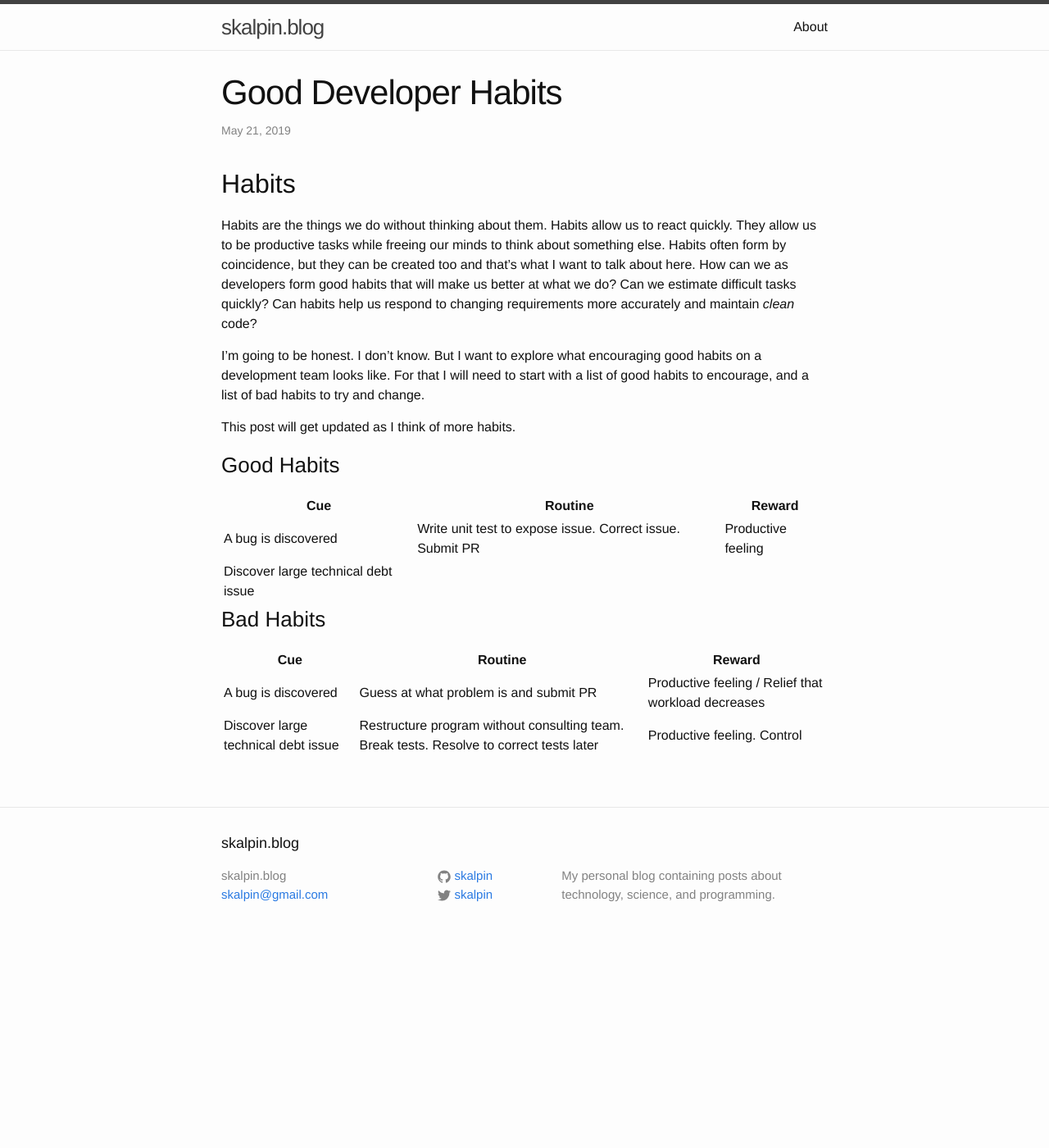
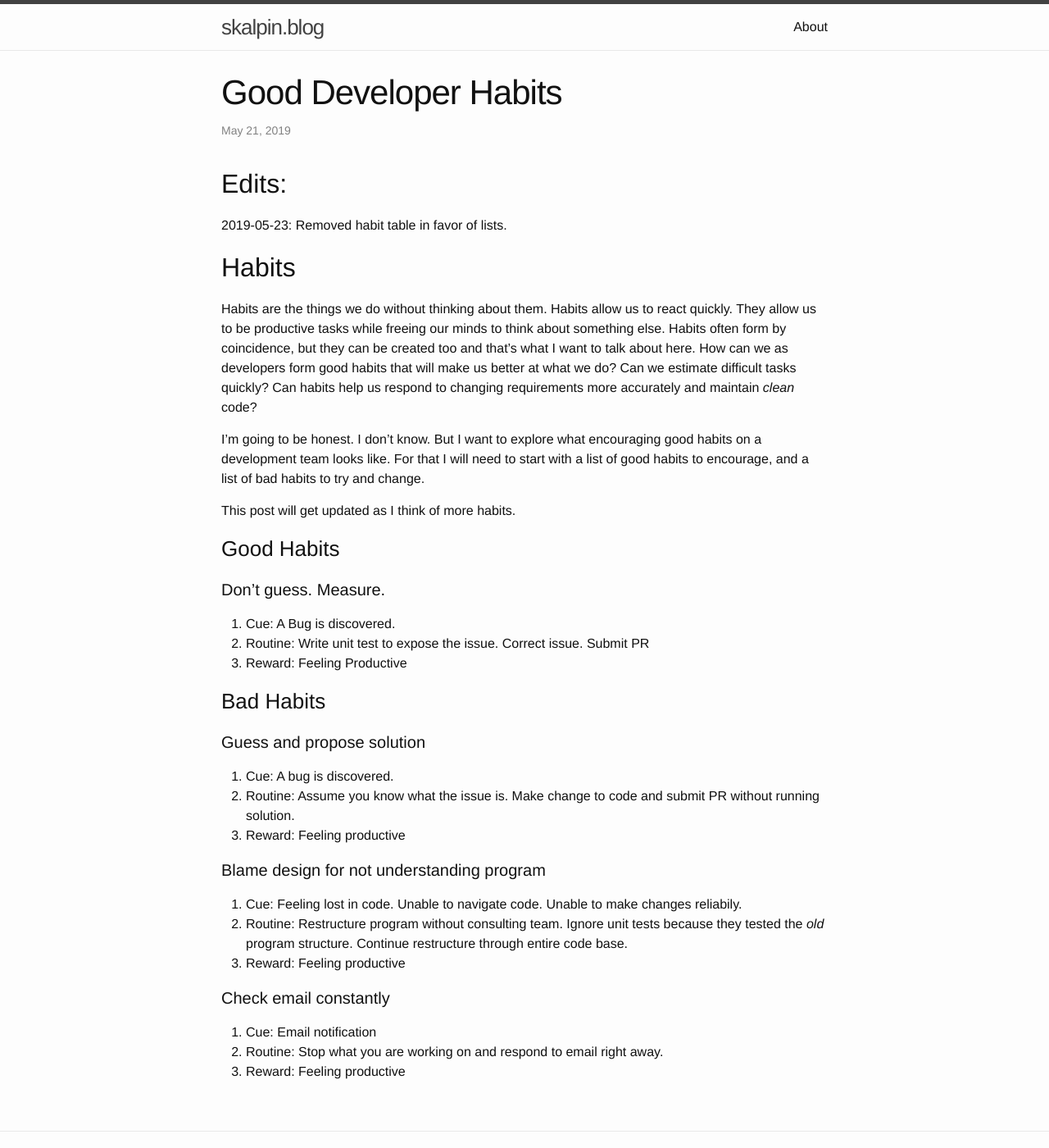
Before and after one commit to skalpin/skalpin.github.io, a Jekyll site: the page built from _posts/2019-5-21-Good-Developer-Habits.md, in a window 1280 px wide and 1400 px high. Shown: the whole window at 82% size. Built offline with Jekyll 4.4.1, drawn with Linux system fonts in a browser that asks for light colours; comment, search, counter and statistics services are not loaded.

Commit message:
updating habits post

```diff
--- a/_posts/2019-5-21-Good-Developer-Habits.md
+++ b/_posts/2019-5-21-Good-Developer-Habits.md
@@ -4,6 +4,10 @@ title:  "Good Developer Habits"
 date: 2019-5-21
 categories: update
 ---
+
+## Edits:
+
+2019-05-23: Removed habit table in favor of lists.
 
 ## Habits
 
@@ -24,14 +28,32 @@ This post will get updated as I think of more habits.
 
 ### Good Habits
 
-| Cue                                 | Routine                                                   | Reward             |
-| ----------------------------------- | --------------------------------------------------------- | ------------------ |
-| A bug is discovered                 | Write unit test to expose issue. Correct issue. Submit PR | Productive feeling |
-| Discover large technical debt issue |                                                           |                    |
+#### Don't guess. Measure.
+
+1. Cue: A Bug is discovered.
+2. Routine: Write unit test to expose the issue. Correct issue. Submit PR
+3. Reward: Feeling Productive
 
 ### Bad Habits
 
-| Cue                                 | Routine                                                                                  | Reward                                              |
-| ----------------------------------- | ---------------------------------------------------------------------------------------- | --------------------------------------------------- |
-| A bug is discovered                 | Guess at what problem is and submit PR                                                   | Productive feeling / Relief that workload decreases |
-| Discover large technical debt issue | Restructure program without consulting team. Break tests. Resolve to correct tests later | Productive feeling. Control                         |
+#### Guess and propose solution
+
+1. Cue: A bug is discovered.
+2. Routine: Assume you know what the issue is. Make change to code and submit PR
+without running solution.
+3. Reward: Feeling productive
+
+#### Blame design for not understanding program
+
+1. Cue: Feeling lost in code. Unable to navigate code. Unable to make changes
+reliabily.
+2. Routine: Restructure program without consulting team. Ignore unit tests
+because they tested the _old_ program structure. Continue restructure
+through entire code base.
+3. Reward: Feeling productive
+
+#### Check email constantly
+
+1. Cue: Email notification
+2. Routine: Stop what you are working on and respond to email right away.
+3. Reward: Feeling productive
```
